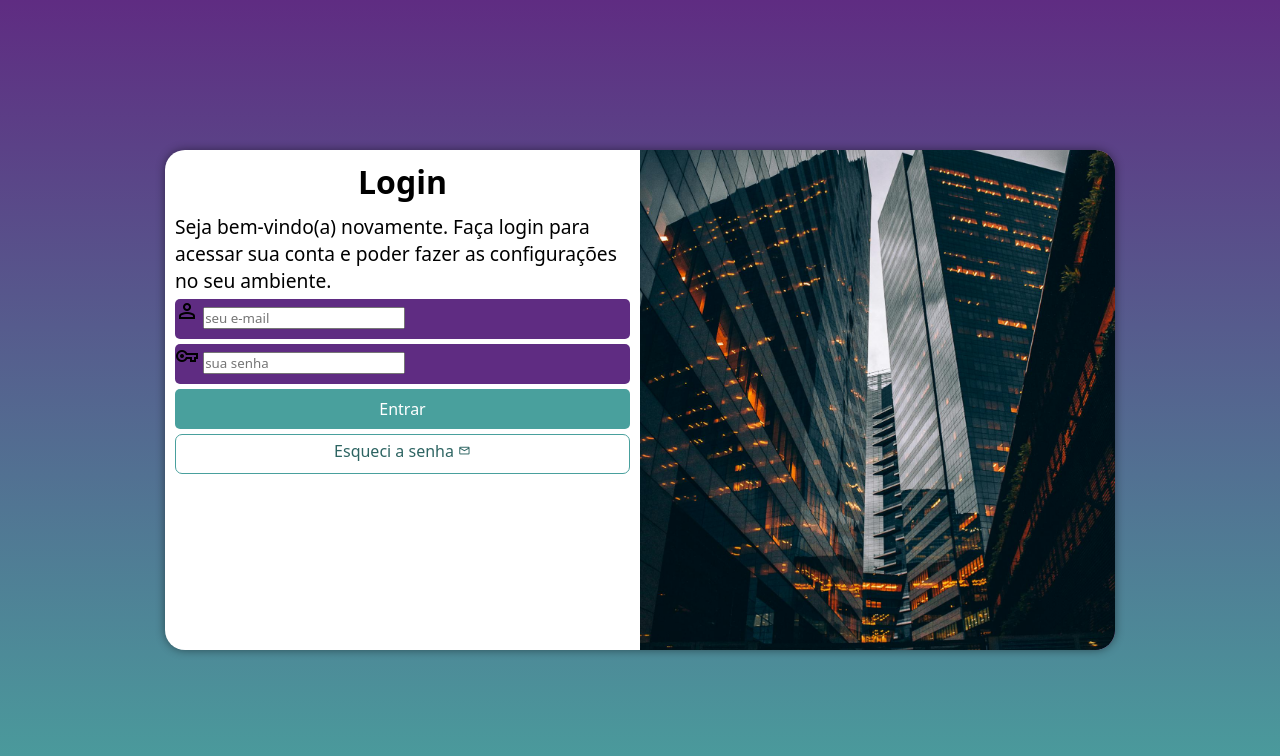
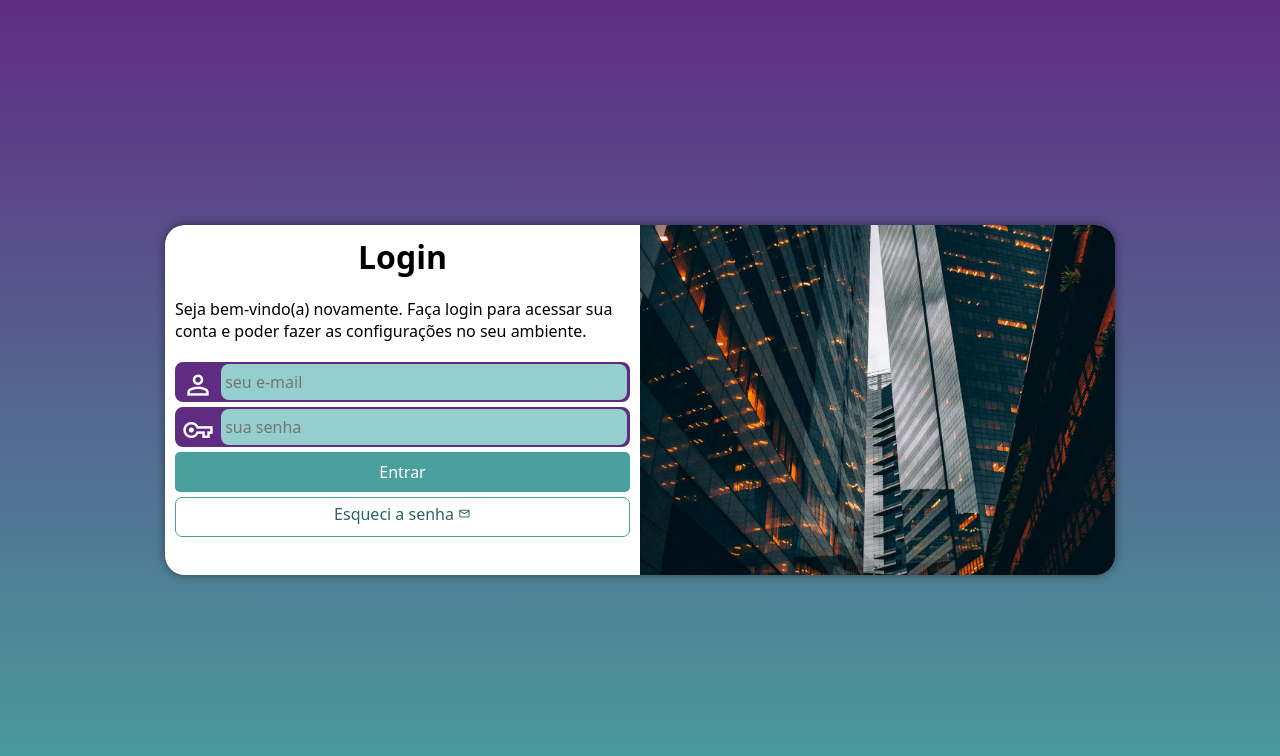
Before and after one commit to rodrigo-lsf/projeto-login, a plain HTML site: page index.html in a window 1280 px wide. Drawn offline with nearby package versions, Linux system fonts and the light colour scheme.

Commit message:
Finalizei o projeto-login

```diff
--- a/estilos/media-query.css
+++ b/estilos/media-query.css
@@ -9,13 +9,14 @@ Desktop: 992px até 1200px
 Grandes telas: acima de 1200px
 */
 
-@media screen and (min-width: 768px) and (max-width: 992px) {
+@media screen and (min-width: 768px) and (max-width: 992px) {/* CONFIGURAÇÃO PARA TABLET */
     body {
         background-image: linear-gradient(to top, #49a09d, #5f2c82);
     }
 
     section#login {
         width: 80vw;
+        height: 280px;
     }
 
     section#login > div#imagem {
@@ -30,13 +31,14 @@ Grandes telas: acima de 1200px
     }
 }
 
-@media screen and (min-width: 992px) {
+@media screen and (min-width: 992px) {/* CONFIGURAÇÃO PARA DESKTOP */
     body {
         background-image: linear-gradient(to top, #49a09d, #5f2c82);
     }
 
     section#login {
         width: 950px;
+        height: 350px;
     }
 
     section#login > div#imagem {
@@ -55,6 +57,7 @@ Grandes telas: acima de 1200px
     }
 
     div#formulario > p {
-        font-size: 1.2em;
+        font-size: 1em;
+        margin: 20px 0px;
     }
 }
--- a/estilos/style.css
+++ b/estilos/style.css
@@ -29,7 +29,7 @@ section#login {
     position: absolute;
     top: 50%;
     left: 50%;
-    transform: translate(-50%, -50%);
+
     overflow: hidden;
 
     background-color: white;
@@ -38,6 +38,7 @@ section#login {
     border-radius: 20px;
     box-shadow: 0px 0px 10px rgba(0, 0, 0, 0.450);
 
+    transform: translate(-50%, -50%);
     transition: width 0.3s, height 0.3s;
     transition-timing-function: ease;
 }
@@ -64,15 +65,38 @@ div#formulario > p {
 
 form > div.campo {
     background-color: #5f2c82;
+    border: 2px solid #5f2c82;
     display: block;
     width: 100%;
     height: 40px;
-    border-radius: 5px;
+    border-radius: 8px;
     margin: 5px 0px;
 }
 
 div.campo > label {
     display: none;
+}
+
+div.campo > span {
+    color: white;
+    font-size: 2em;
+    width: 40px;
+    padding: 5px;
+}
+
+div.campo > input {
+    background-color: #94cfcd;
+    font-size: 1em;
+    width: calc(100% - 45px);
+    height: 100%;
+    border: 0px;
+    border-radius: 8px;
+    padding: 4px;
+    transform: translateY(-13px);
+}
+
+div.campo > input:focus-within {
+    background-color: white;
 }
 
 form > input[type=submit] {
```
